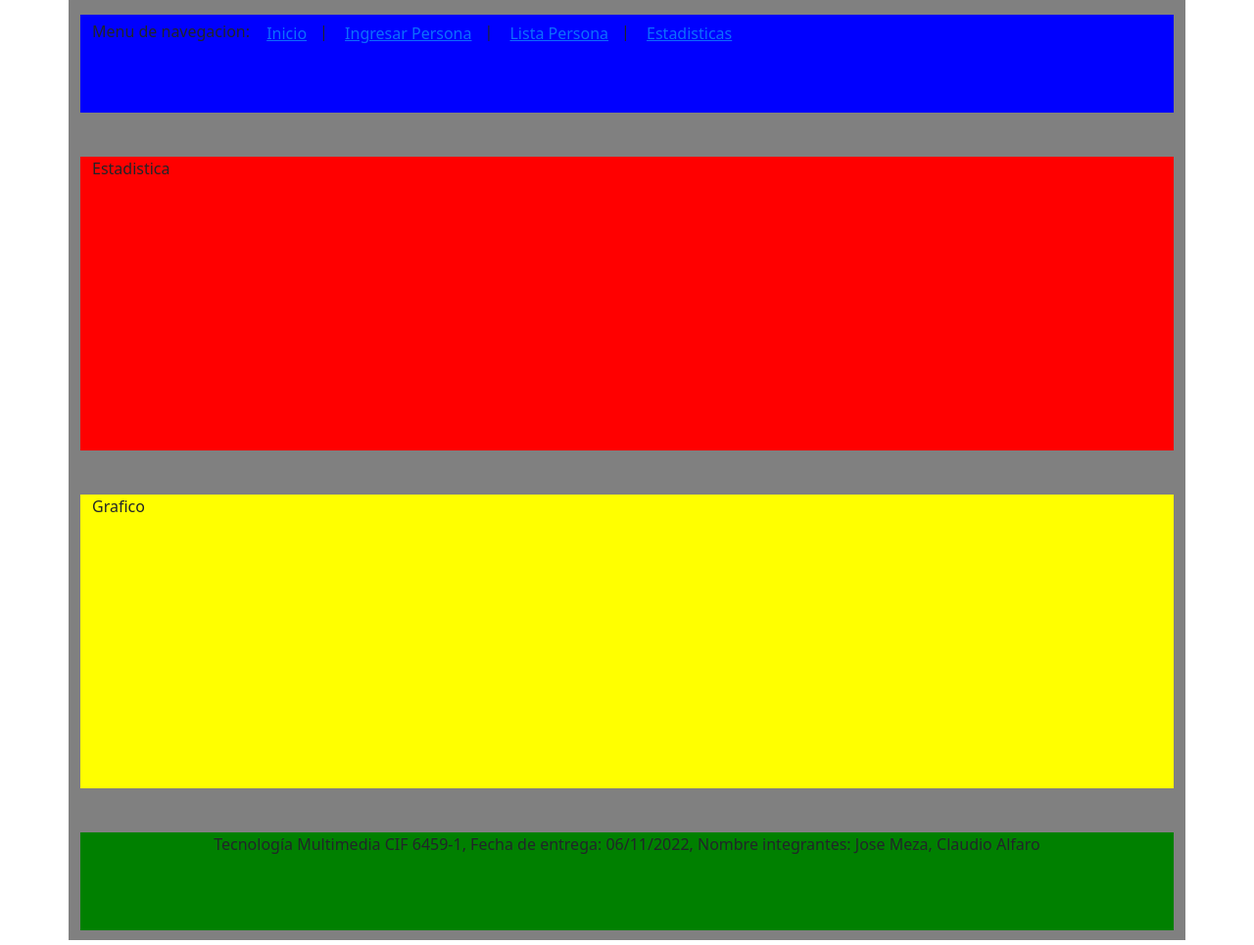
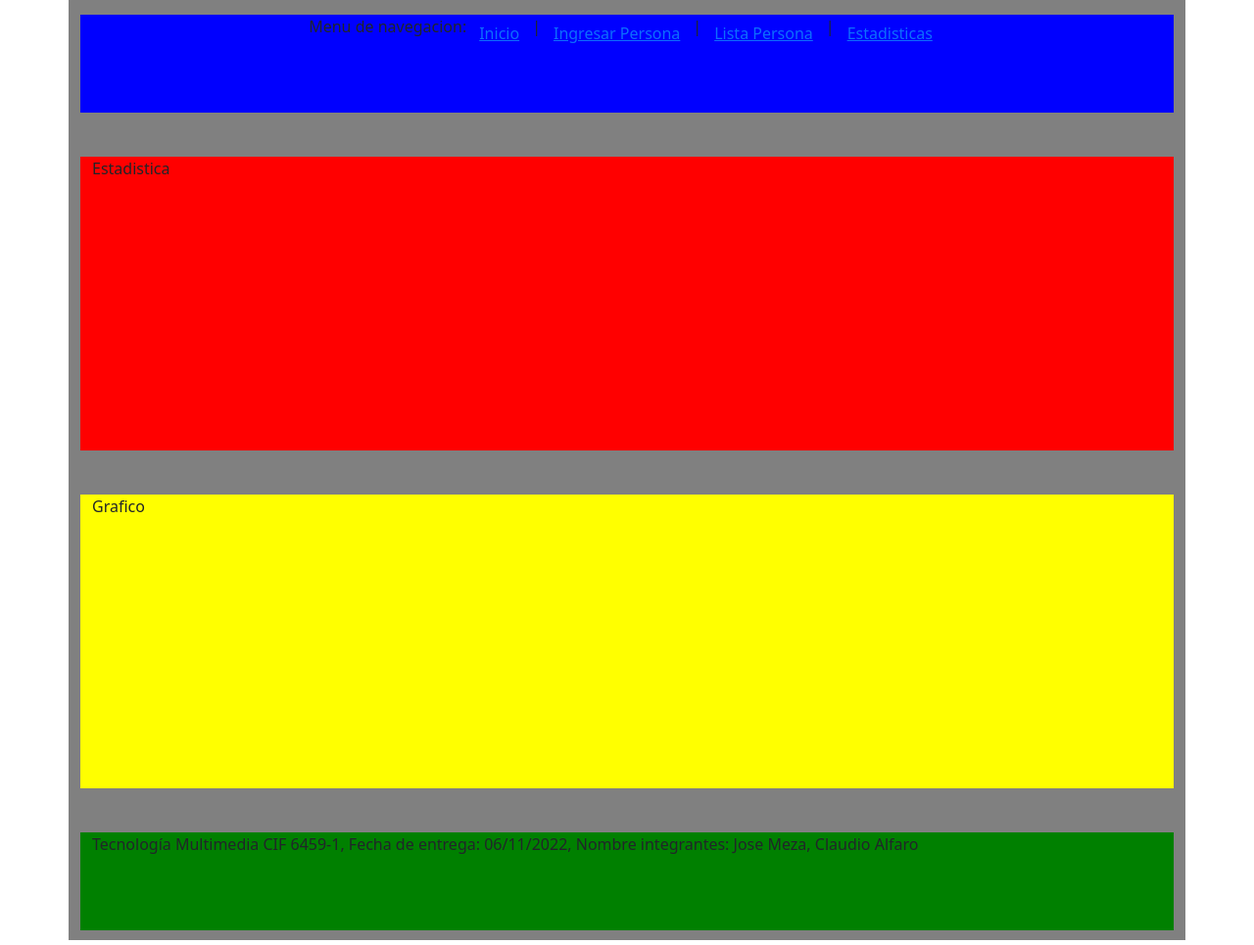
Before and after one commit to claudio745/multimedia-prueba-2, a PHP site: page /pagina4.php in a window 1280 px wide. Shown: the whole page at 98% size. Run offline with PHP 8.4, Linux system fonts and the light colour scheme.

Commit message:
Update pagina4.php

```diff
--- a/pagina4.php
+++ b/pagina4.php
@@ -16,9 +16,9 @@
         <div class="row caja"></div>
         <div class="container">
             <div class="row" style="height: 100px; background-color: blue">
-                <div class="col">Menu de navegacion:
+                <div class="col d-flex justify-content-center">Menu de navegacion:
                     <a href = "pagina3.php"><button type="button" class="btn btn-link">Inicio</button></a>|
-                    <a href = "index.html"><button type="button" class="btn btn-link">Ingresar Persona</button></a>|
+                    <a href = "index.php"><button type="button" class="btn btn-link">Ingresar Persona</button></a>|
                     <a href = "pagina2.php"><button type="button" class="btn btn-link">Lista Persona</button></a>|
                     <a href = "pagina4.php"><button type="button" class="btn btn-link">Estadisticas</button></a>
                 </div>
@@ -37,7 +37,7 @@
         <div class="row caja2"></div>
         <div class="container">
             <div class="row" style="height: 100px; background-color: green">
-                <div class="col d-flex justify-content-center">Tecnología Multimedia CIF 6459-1, Fecha de entrega: 06/11/2022, Nombre integrantes: Jose Meza, Claudio Alfaro</div>
+                <div class="col">Tecnología Multimedia CIF 6459-1, Fecha de entrega: 06/11/2022, Nombre integrantes: Jose Meza, Claudio Alfaro</div>
             </div>
         </div>
         <div class="row caja"></div>
```
